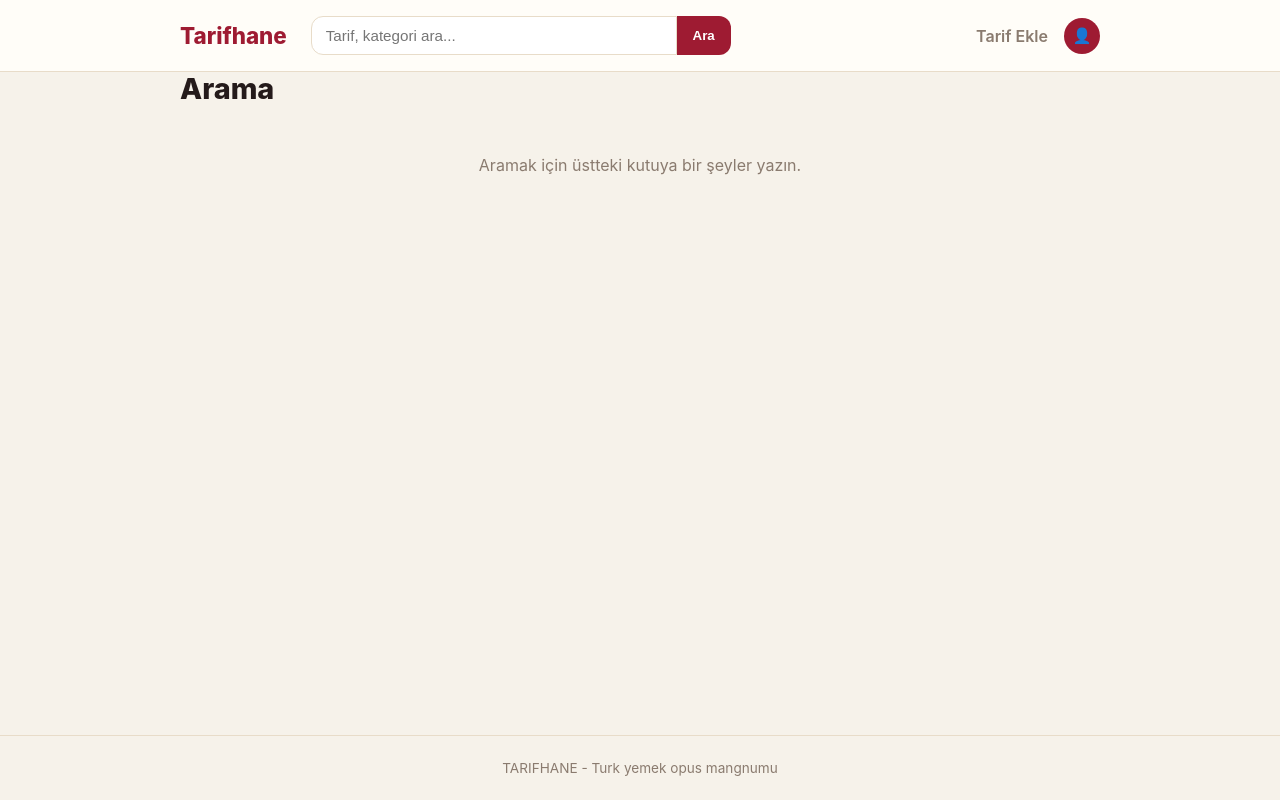
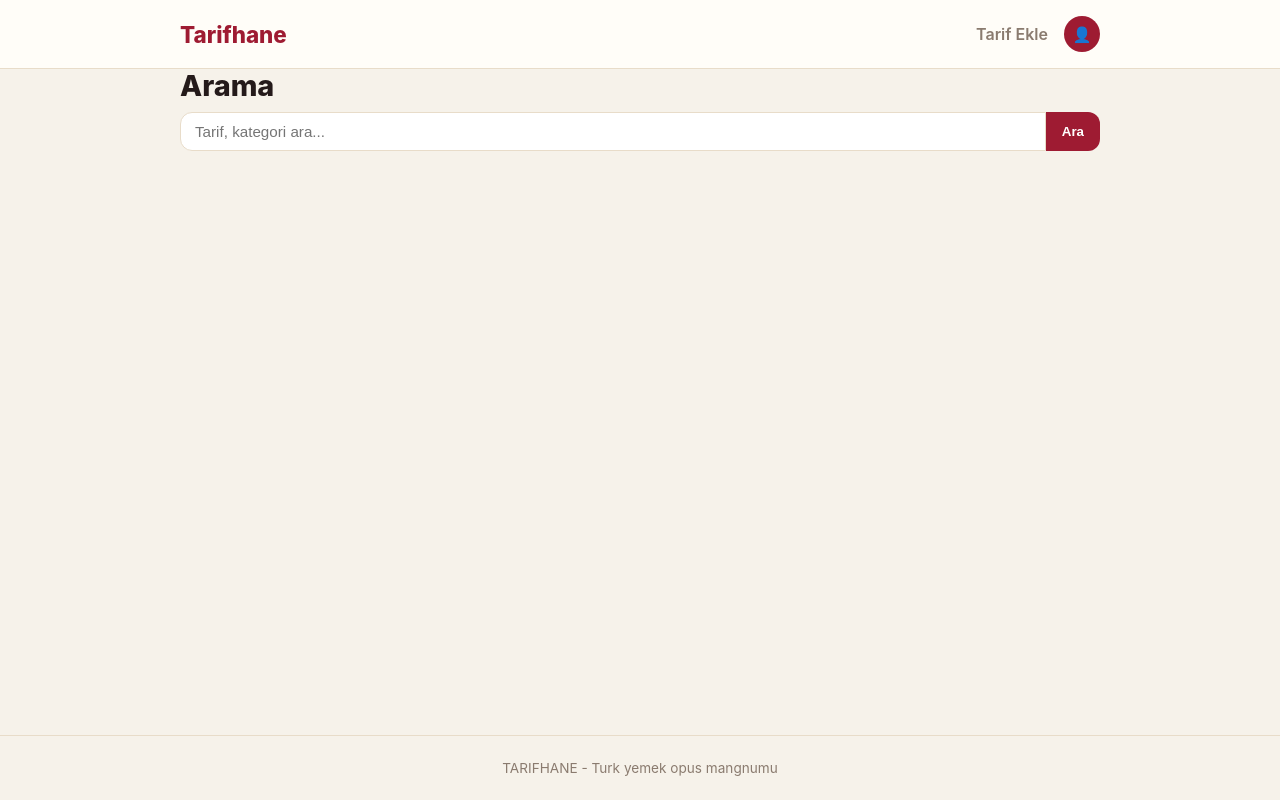
Before and after one commit to orhuncaglarr/Tarifhane, a Next.js app in the folder web/: page /ara in a window 1280 px wide. Built offline with nearby package versions, Linux system fonts and the light colour scheme; no server answers; what @tarifhane/shared would draw is missing.

Commit message:
feat(web): move search bar from header to home page hero area
Co-authored-by: orhuncaglarr <orhuncaglarr@users.noreply.github.com>

```diff
--- a/web/src/app/ara/page.tsx
+++ b/web/src/app/ara/page.tsx
@@ -1,6 +1,7 @@
 import type { Metadata } from "next";
 import CategoryGrid from "@/components/CategoryGrid";
 import RecipeGrid from "@/components/RecipeGrid";
+import SearchBar from "@/components/SearchBar";
 import { api } from "@/lib/api";
 
 export const metadata: Metadata = {
@@ -21,8 +22,10 @@ export default async function SearchPage({
   if (!query) {
     return (
       <main className="container">
-        <h1 className="page-title">Arama</h1>
-        <p className="empty-state">Aramak için üstteki kutuya bir şeyler yazın.</p>
+        <div className="home-search">
+          <h1 className="page-title">Arama</h1>
+          <SearchBar />
+        </div>
       </main>
     );
   }
@@ -32,7 +35,10 @@ export default async function SearchPage({
 
   return (
     <main className="container">
-      <h1 className="page-title">&ldquo;{query}&rdquo; için sonuçlar</h1>
+      <div className="home-search">
+        <h1 className="page-title">&ldquo;{query}&rdquo; için sonuçlar</h1>
+        <SearchBar initialQuery={query} />
+      </div>
 
       {!hasResults && <p className="empty-state">Sonuç bulunamadı.</p>}
 
--- a/web/src/app/globals.css
+++ b/web/src/app/globals.css
@@ -127,6 +127,28 @@ h1, h2, h3 {
 
 .search-bar button:hover {
   background: var(--accent-dark);
+}
+
+.home-search {
+  margin-bottom: 24px;
+}
+
+.home-search .search-bar {
+  flex: 1;
+  max-width: none;
+  width: 100%;
+}
+
+.sr-only {
+  position: absolute;
+  width: 1px;
+  height: 1px;
+  padding: 0;
+  margin: -1px;
+  overflow: hidden;
+  clip: rect(0, 0, 0, 0);
+  white-space: nowrap;
+  border: 0;
 }
 
 /* Layout sections */
--- a/web/src/app/page.tsx
+++ b/web/src/app/page.tsx
@@ -1,5 +1,6 @@
 import { api } from "@/lib/api";
 import CategoryTreeBrowse from "@/components/CategoryTreeBrowse";
+import SearchBar from "@/components/SearchBar";
 
 export const revalidate = 60;
 
@@ -13,7 +14,10 @@ export default async function HomePage({
 
   return (
     <main className="container container--wide">
-      <h1 className="page-title">Tarifhane</h1>
+      <div className="home-search">
+        <h1 className="sr-only">Tarifhane</h1>
+        <SearchBar />
+      </div>
       <CategoryTreeBrowse tree={tree} initialSlug={cat} />
     </main>
   );
--- a/web/src/components/Header.tsx
+++ b/web/src/components/Header.tsx
@@ -1,5 +1,4 @@
 import Link from "next/link";
-import SearchBar from "./SearchBar";
 
 export default function Header() {
   return (
@@ -8,7 +7,6 @@ export default function Header() {
         <Link href="/" className="site-logo">
           Tarifhane
         </Link>
-        <SearchBar />
         <nav className="site-nav">
           <Link href="/tarif/yeni">Tarif Ekle</Link>
           <Link href="/profil" className="avatar-circle" aria-label="Profilim">
```
